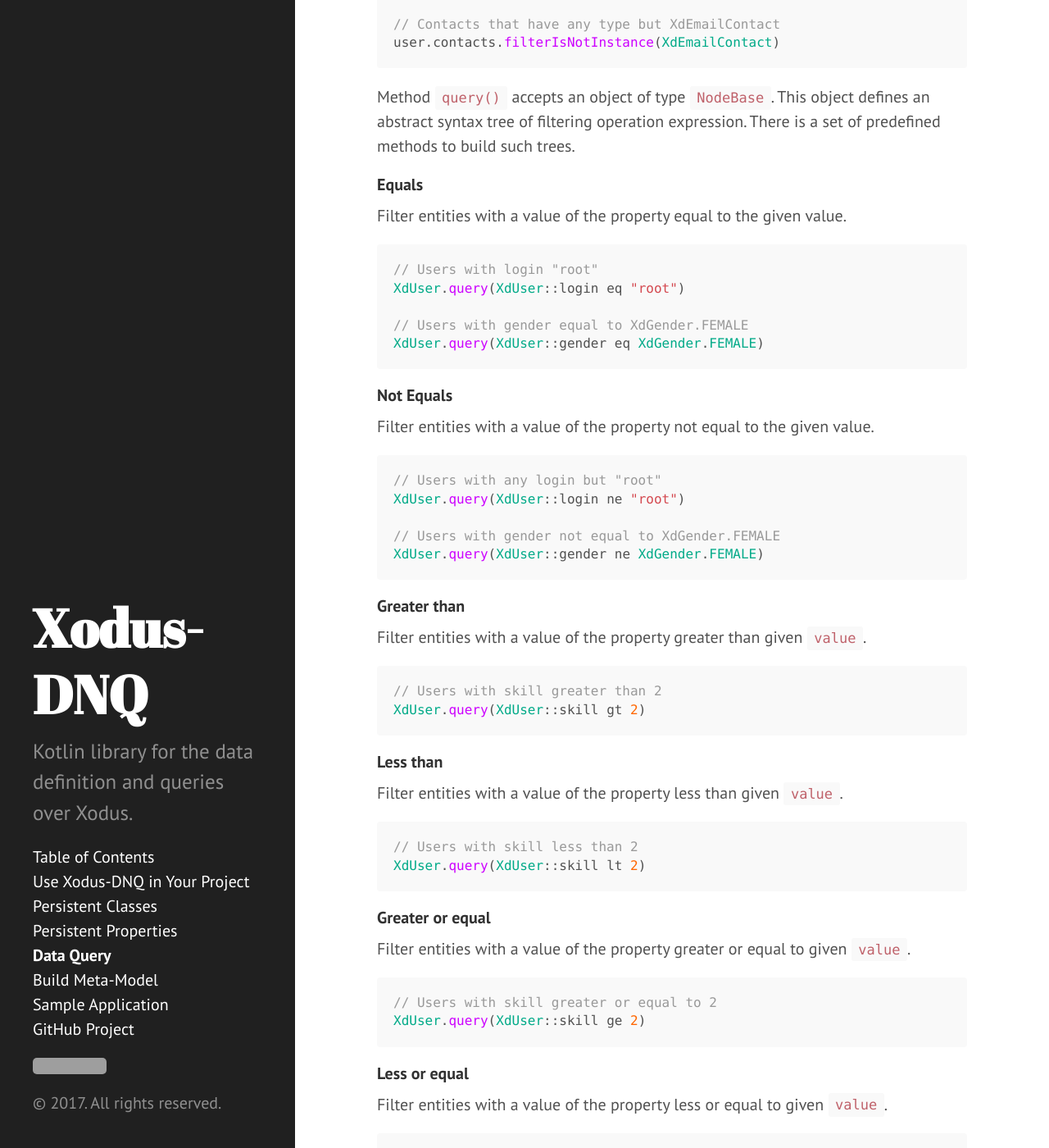
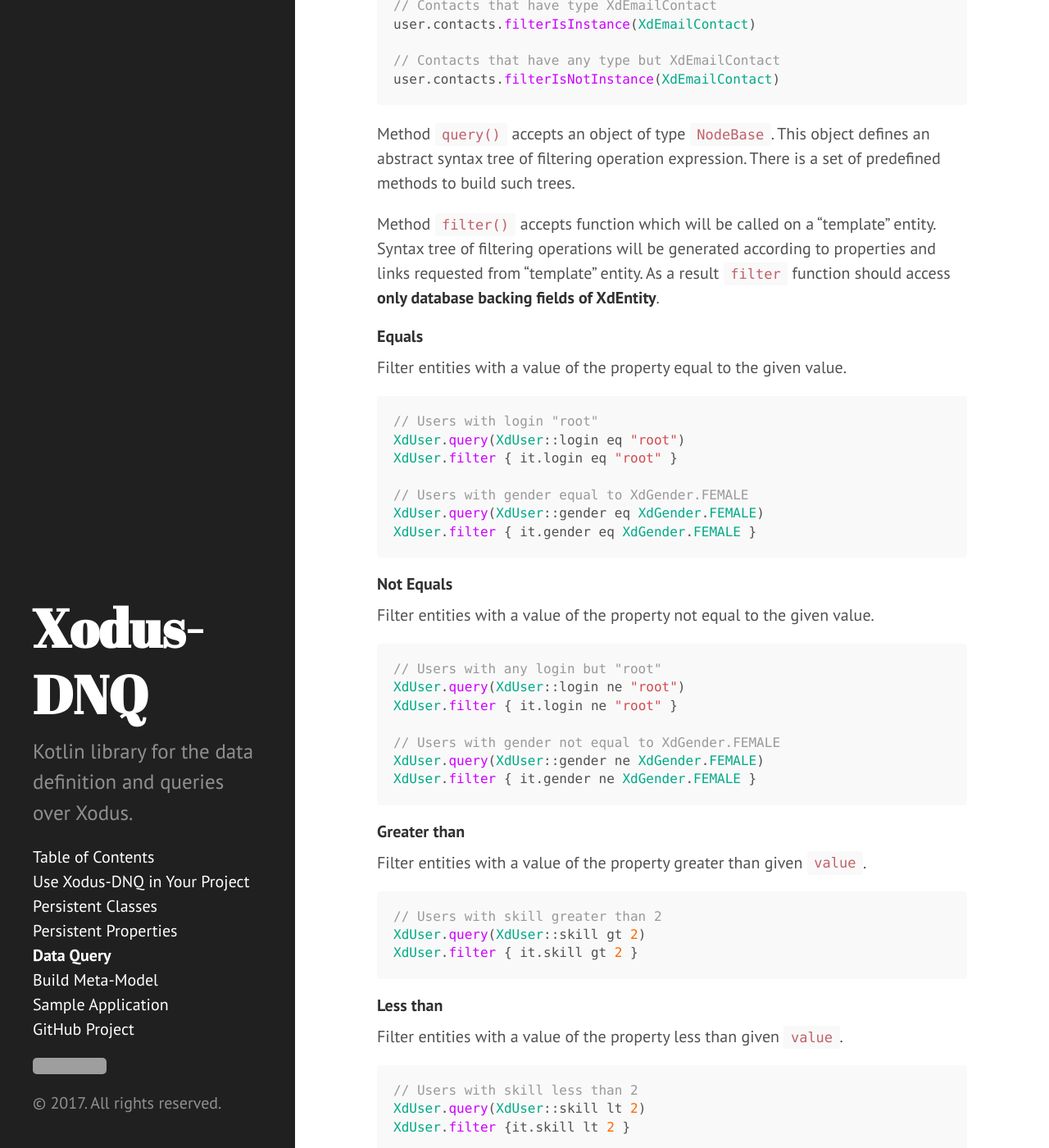
Before and after one commit to JetBrains/xodus-dnq, a Jekyll site: the page built from docs/queries.md, in a window 1280 px wide and 1400 px high, scrolled down 2089 px. Shown: the whole window at 82% size. Built offline with Jekyll 4.4.1, drawn with Linux system fonts in a browser that asks for light colours; some of the changed text lies outside the part shown; grey boxes are pictures that could not be loaded.

Commit message:
additional docs

````diff
--- a/docs/queries.md
+++ b/docs/queries.md
@@ -70,9 +70,11 @@ performant that in-memory collection manipulations.
 ```kotlin
 // Get all users with skill greater than 2
 XdUser.all().query(XdUser::skill gt 2)
+XdUser.all().filter { it.skill gt 2 }
 
 // The same but shorter
 XdUser.query(XdUser::skill gt 2)
+XdUser.filter { it.skill gt 2 }
 ```
 
 ```kotlin
@@ -86,6 +88,11 @@ user.contacts.filterIsNotInstance(XdEmailContact)
 Method `query()` accepts an object of type `NodeBase`. This object defines an abstract syntax tree of filtering
 operation expression. There is a set of predefined methods to build such trees.
 
+Method `filter()` accepts function which will be called on a "template" entity. Syntax tree of filtering operations
+will be generated according to properties and links requested from "template" entity. As a result `filter` function
+should access **only database backing fields of XdEntity**.
+
+
 #### Equals
 
 Filter entities with a value of the property equal to the given value.
@@ -93,9 +100,11 @@ Filter entities with a value of the property equal to the given value.
 ```kotlin
 // Users with login "root"
 XdUser.query(XdUser::login eq "root")
+XdUser.filter { it.login eq "root" }
 
 // Users with gender equal to XdGender.FEMALE
 XdUser.query(XdUser::gender eq XdGender.FEMALE)
+XdUser.filter { it.gender eq XdGender.FEMALE }
 ```
 
 #### Not Equals
@@ -105,9 +114,11 @@ Filter entities with a value of the property not equal to the given value.
 ```kotlin
 // Users with any login but "root"
 XdUser.query(XdUser::login ne "root")
+XdUser.filter { it.login ne "root" }
 
 // Users with gender not equal to XdGender.FEMALE
 XdUser.query(XdUser::gender ne XdGender.FEMALE)
+XdUser.filter { it.gender ne XdGender.FEMALE }
 ```
 
 #### Greater than
@@ -117,6 +128,7 @@ Filter entities with a value of the property greater than given `value`.
 ```kotlin
 // Users with skill greater than 2
 XdUser.query(XdUser::skill gt 2)
+XdUser.filter { it.skill gt 2 }
 ```
 
 #### Less than
@@ -126,6 +138,7 @@ Filter entities with a value of the property less than given `value`.
 ```kotlin
 // Users with skill less than 2
 XdUser.query(XdUser::skill lt 2)
+XdUser.filter {it.skill lt 2 }
 ```
 
 #### Greater or equal
@@ -135,6 +148,7 @@ Filter entities with a value of the property greater or equal to given `value`.
 ```kotlin
 // Users with skill greater or equal to 2
 XdUser.query(XdUser::skill ge 2)
+XdUser.filter { it.skill ge 2 }
 ```
 
 #### Less or equal
@@ -144,6 +158,7 @@ Filter entities with a value of the property less or equal to given `value`.
 ```kotlin
 // Users with skill less or equal to 2
 XdUser.query(XdUser::skill le 2)
+XdUser.filter { it.skill le 2 }
 ```
 
 #### Starts with
@@ -153,6 +168,7 @@ Filter entities with a value of the String property starting with the given `val
 ```kotlin
 // Users with skill less than 2
 XdUser.query(XdUser::login startsWith "max")
+XdUser.filter { it.login startsWith "max" }
 ```
 
 #### Contains
@@ -162,6 +178,7 @@ Filter entities where one of the values of the multi-value property contains the
 ```kotlin
 // Users that have `group` among their groups.
 XdUser.query(XdUser::groups contains group)
+XdUser.filter { it.groups contains group }
 ```
 
 #### Value in range
@@ -189,6 +206,7 @@ Conjunction of the given operations.
 ```kotlin
 // Users with any login not equal to "root" and skill more than 2.
 XdUser.query((XdUser::login ne "root") and (XdUser::skill gt 2))
+XdUser.filter { (it.login ne "root") and (it.skill gt 2) }
 ```
 
 #### Or
@@ -198,6 +216,7 @@ Disjunction of the given operations.
 ```kotlin
 // Users with login equal to "root" or skill more than 2.
 XdUser.query((XdUser::login eq "root") or (XdUser::skill gt 2))
+XdUser.filter { (it.login eq "root") or (it.skill gt 2) }
 ```
 
 #### Filter by property of property
@@ -209,6 +228,7 @@ a property.
 ```kotlin
 // Users with verified contacts
 XdUser.query(XdUser::contact.link(XdContact::isVerified eq true))
+XdUser.filter { it.contact.isVerified eq true }
 ```
 
 ### Find or Create
@@ -226,6 +246,15 @@ class XdPerson(entity: Entity) : XdEntity(entity) {
                         (XdCompetence::person eq this) and (XdCompetence::skill eq skill)
                 )
         ) {
+            this.person = this@XdPerson
+            this.skill = skill
+        }
+        competence.level = level
+    }
+
+    fun anotherWayToSetSkillLevel(skill: XdSkill, level: Int) {
+        // in this version only database backing fields of XdCompetence should be used in assignments in lambda
+        val competence = XdCompetence.findOrNew {
             this.person = this@XdPerson
             this.skill = skill
         }
````
Also changed, not shown: docs/properties.md (+23 -1 lines).
